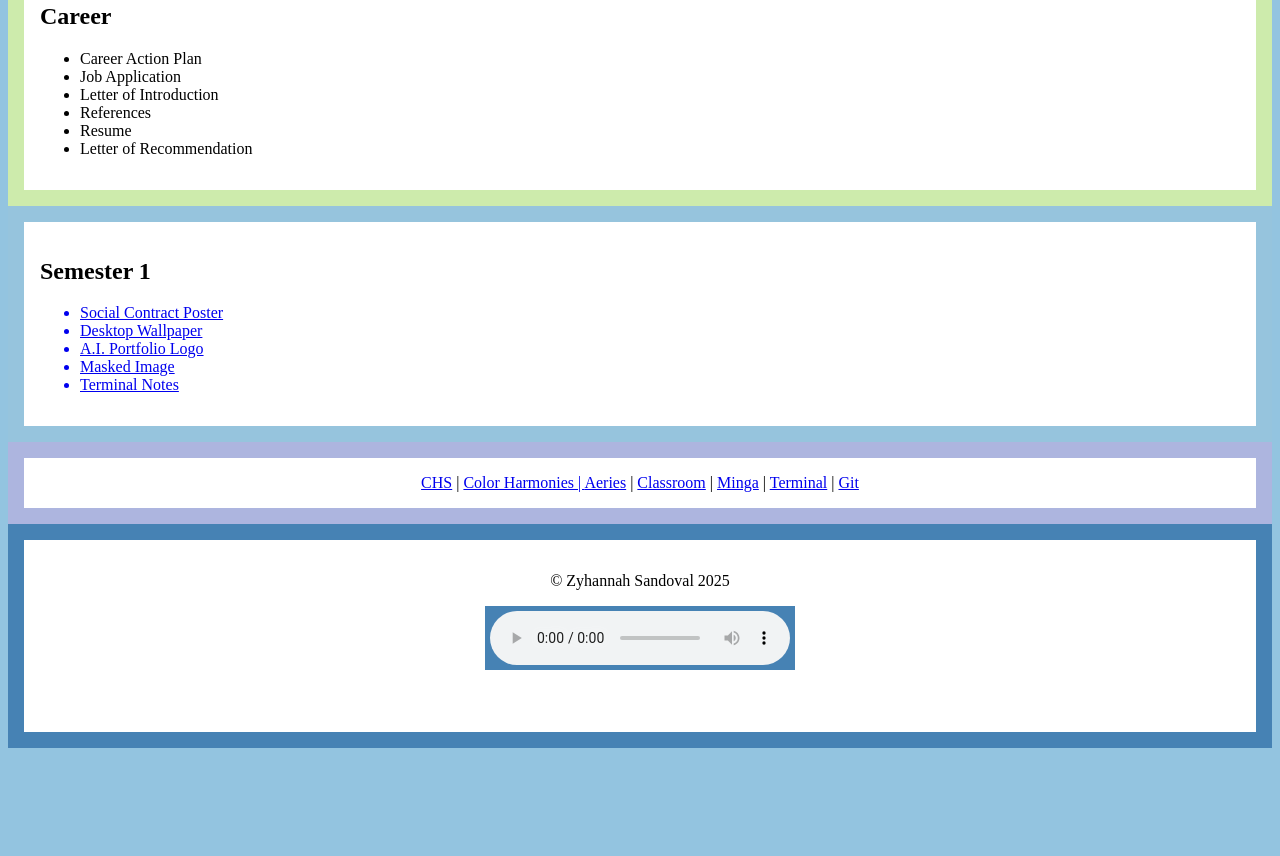
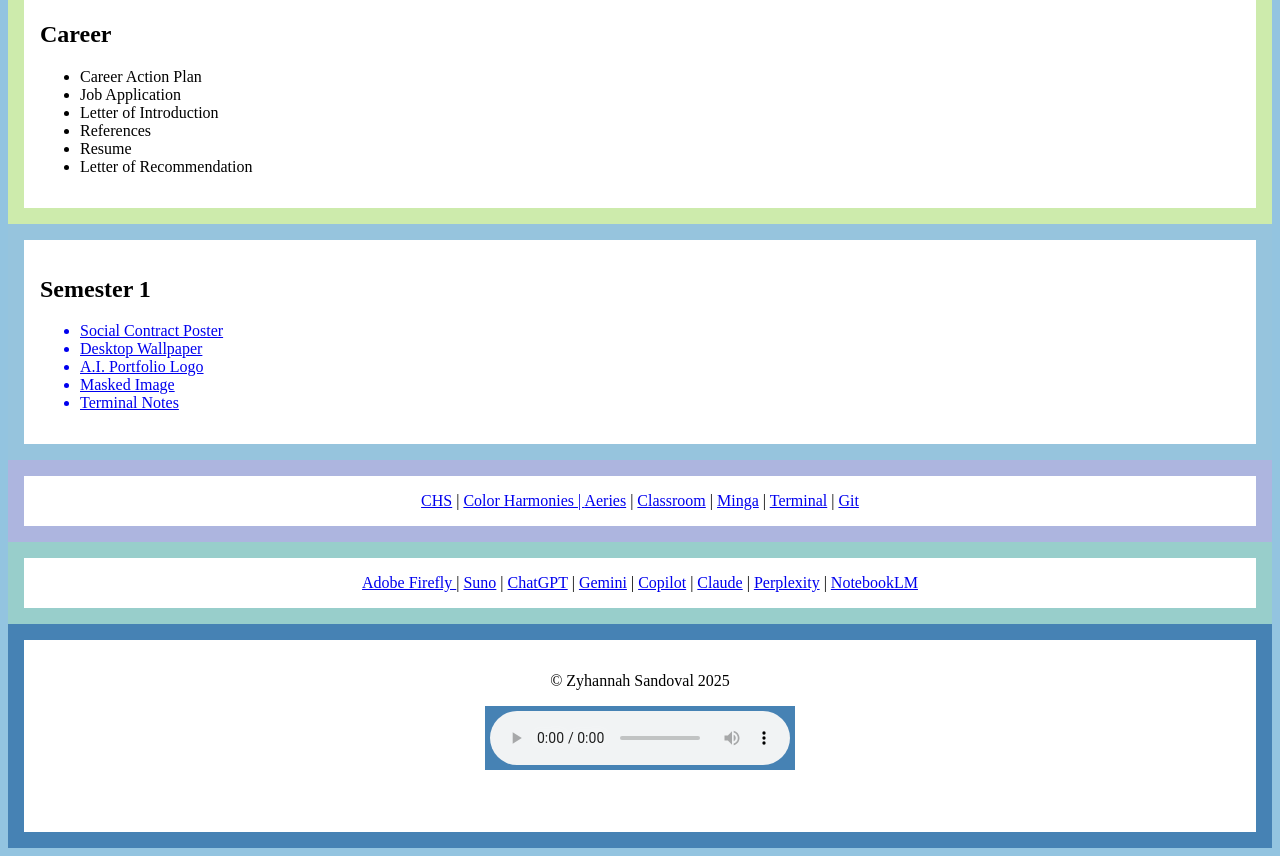
Before and after one commit to zsand-s526-source/zsandoval032025, a plain HTML site: page index.html in a window 1280 px wide. Shown: the part 1235-2091 px from the top of the page. Before the commit the page ends 1991 px from the top, so only its background shows below. Drawn offline with Linux system fonts and the light colour scheme.

Commit message:
Added AI section to portfolio along with styles

```diff
--- a/index.html
+++ b/index.html
@@ -7,7 +7,7 @@
     <link rel="stylesheet" href="styles.css" />
   </head>
 
-  <body>
+  <>
     <!-- Begin Header -->
     <header id="pageheader">
       <div class="container">
@@ -128,6 +128,27 @@
     </section>
     <!-- End Footer -->
 
+    <!--Begin AI Footer-->
+    <section id="aifooter">
+      <div class="container">
+
+        <nav>
+          <a href="https://firefly.adobe.com/"> Adobe Firefly </a> |
+          <a href="https://suno.com/">Suno</a> |
+          <a href="https://chatgpt.com/">ChatGPT</a> |
+          <a href="https://gemini.google.com/">Gemini</a> |
+          <a href="https://copilot.microsoft.com/">Copilot</a> |
+          <a href="https://claude.ai/onboarding">Claude</a> |
+          <a href="https://www.perplexity.ai/">Perplexity</a> |
+          <a href="https://notebooklm.google/"> NotebookLM</a>
+        </nav>
+
+      </div>
+
+    </section>
+
+    <!--End AI Footer-->
+
     <!-- Begin SubFooter -->
     <section id="subfooter">
       <div class="container">
--- a/styles.css
+++ b/styles.css
@@ -80,6 +80,18 @@ body {
   text-align: center;
 }
 
+#aifooter
+{
+  padding: 1rem;
+  background-color: rgb(152, 206, 203);
+  min-height: auto;
+}
+
+#aifooter .container {
+  min-height: auto;
+  text-align: center;
+}
+
 #subfooter {
   background-color: steelblue;
   min-height: 10rem;
```
